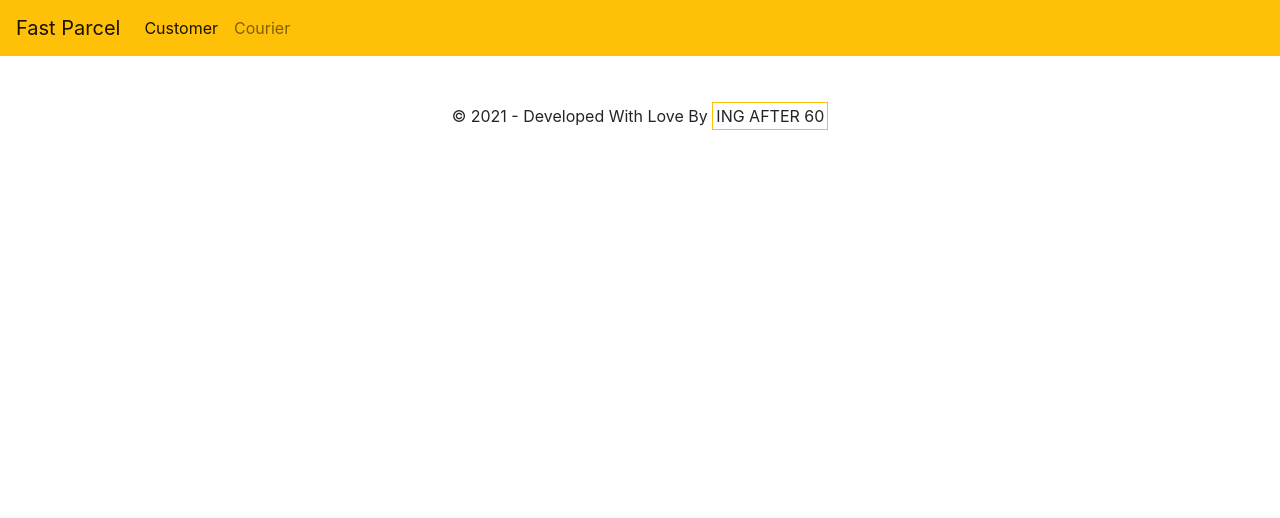
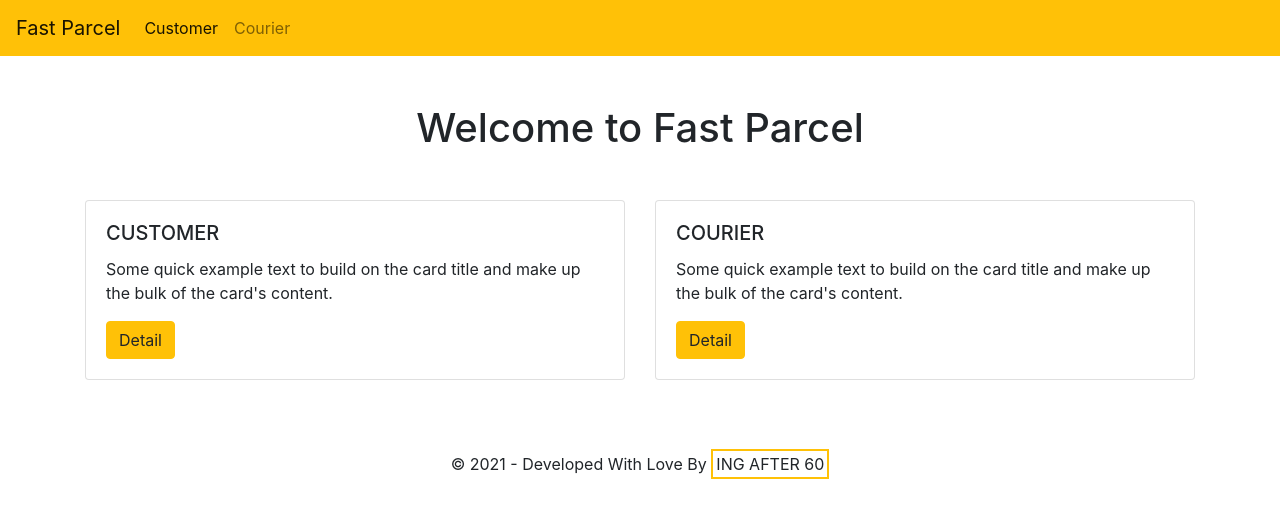
Before and after one commit to gurnitha/django_code4startup_fastparcel_psql, a Django app: page / in a window 1280 px wide. Shown: the top 518 px of the page. Run offline with Django 3.2, Linux system fonts and the light colour scheme; some libraries are stand-ins or nearby versions.

Commit message:
6.7 Home Page: Membuat card untuk Customer dan Courier

```diff
--- a/apps/core/templates/core/home.html
+++ b/apps/core/templates/core/home.html
@@ -32,9 +32,49 @@
 	</nav>
 	<!-- Navbar End-->
 
+	<!-- Container -->
+	<div class="container">
+		<!-- Row -->
+		<div class="row">
+
+			<!-- Header -->
+			<div class="col-lg-12">
+				<h1 class="text-center mt-5 mb-5">Welcome to Fast Parcel</h1>
+			</div>
+			<!-- Header End -->
+
+			<!-- Customer Card -->
+			<div class="col-lg-6 mb-4">
+				<div class="card">
+					<div class="card-body">
+						<h5 class="card-title">CUSTOMER</h5>
+						<p class="card-text">Some quick example text to build on the card title and make up the bulk of the card's content.</p>
+						<a href="/customer/" class="btn btn-warning">Detail</a>
+					</div>
+				</div>
+			</div>
+			<!-- Customer Card End -->
+
+			<!-- Courier Card -->
+			<div class="col-lg-6 mb-4">
+				<div class="card">
+					<div class="card-body">
+						<h5 class="card-title">COURIER</h5>
+						<p class="card-text">Some quick example text to build on the card title and make up the bulk of the card's content.</p>
+						<a href="/courier/" class="btn btn-warning">Detail</a>
+					</div>
+				</div>
+			</div>
+			<!-- Courier Card End -->
+
+		</div>
+		<!-- Row End-->
+	</div>
+	<!-- Container End -->
+
 	<!-- Footer -->
 	<footer class="text-center mt-5 mb-5">
-		&copy; 2021 - Developed With Love By <span style="border:1px solid #FFC107; padding:3px;" >ING AFTER 60</span>
+		&copy; 2021 - Developed With Love By <span style="border:2px solid #FFC107; padding:3px;" >ING AFTER 60</span>
 	</footer>
 	<!-- Footer End -->
 
```
Also changed, not shown: readme.md.
